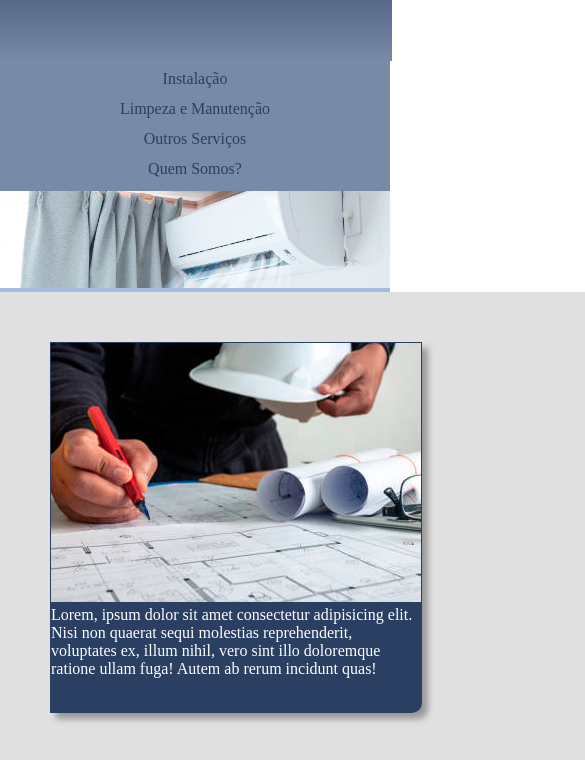
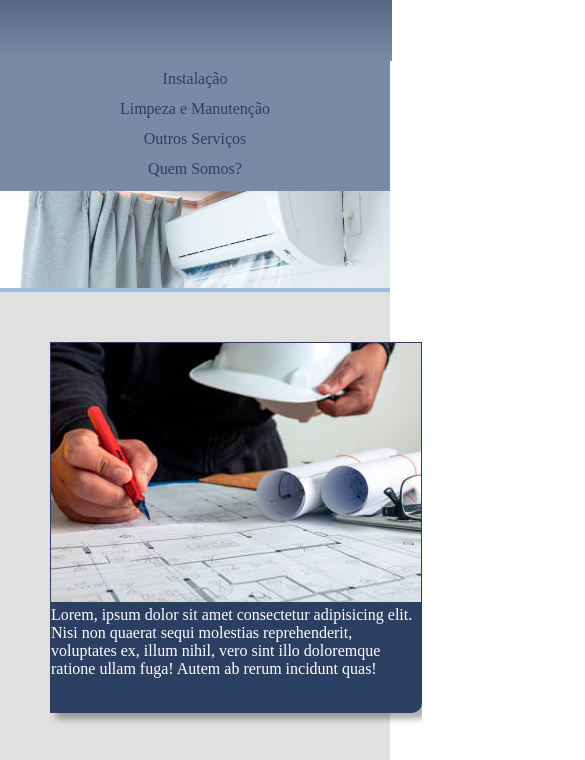
Before and after one commit to Ferreira1983/cliente-responsivo, a plain HTML site: page index.html in a window 390 px wide. Shown: the part 79-839 px from the top of the page, 585 px wide, since content can reach past the window. Drawn offline with Linux system fonts and the light colour scheme.

Commit message:
MEDIDAS 2

```diff
--- a/estilo.css
+++ b/estilo.css
@@ -246,7 +246,8 @@ footer{
 
                         article {
 
-                            height: 1800px;
+                            height: 2000px;
+                            width: 100%;
                              }
 
 
```
